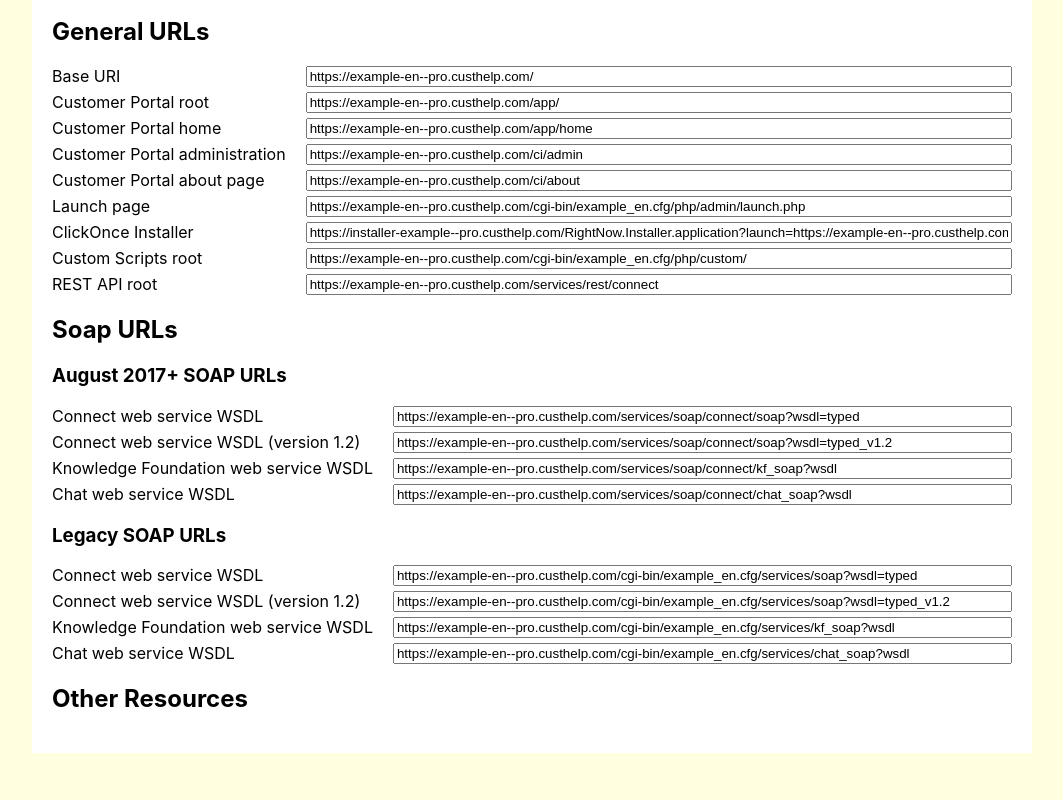
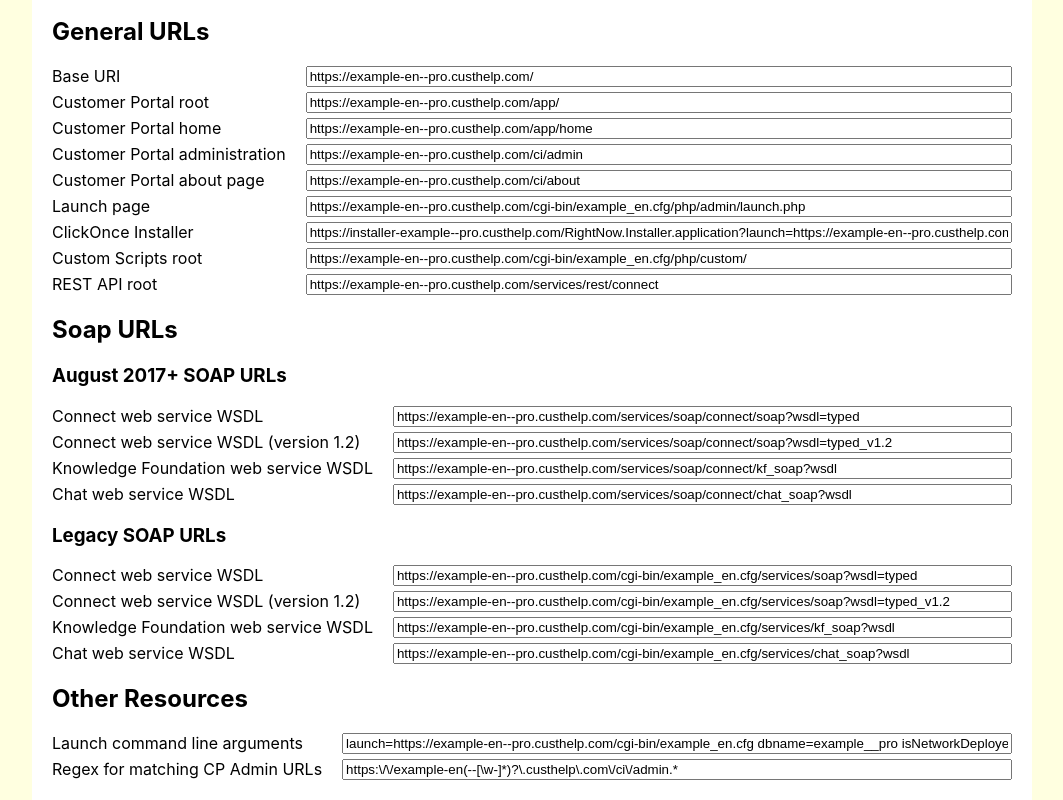
Before and after one commit to DanStevens/osvc-links, a React (Create React App) app: page / in a window 1280 px wide. Shown: the part 252-1052 px from the top of the page, without its empty margins (108-1171 px from the left). Before the commit the page ends 1005 px from the top, so only its background shows below. Built offline with nearby package versions, Linux system fonts and the light colour scheme.

Commit message:
Added Resource components 'Launch command line arguments' and 'Launch command line arguments'

```diff
--- a/src/App.js
+++ b/src/App.js
@@ -61,7 +61,8 @@
 
         <h2>Other Resources</h2>
         <ResourceGrid>
-
+          <Resource siteInfo={siteInfo} siteInfoProp="launchArgs" label="Launch command line arguments" />
+          <Resource siteInfo={siteInfo} siteInfoProp="cpAdminRegex" label="Regex for matching CP Admin URLs" />
         </ResourceGrid>
       </div>
     );
```
